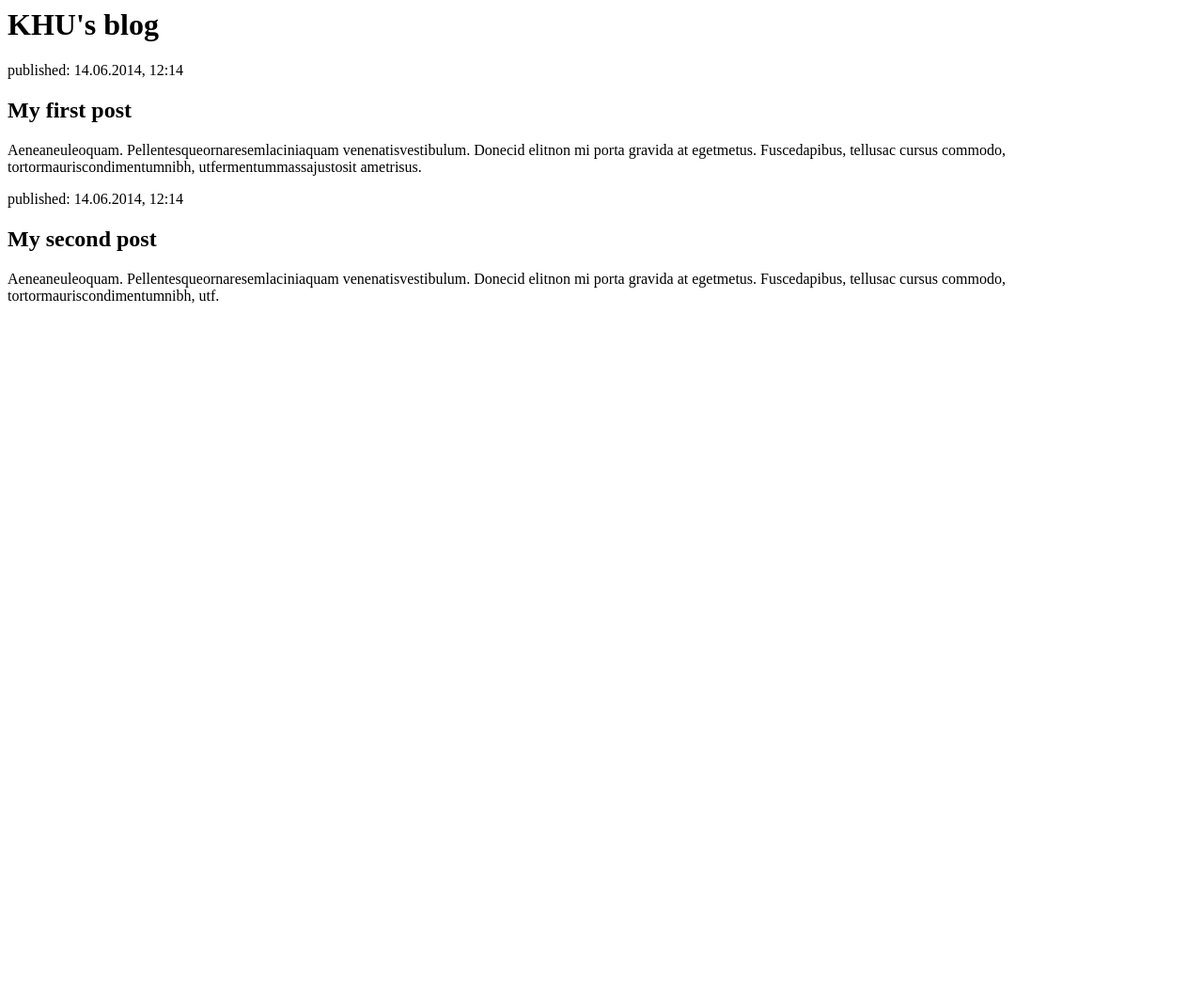
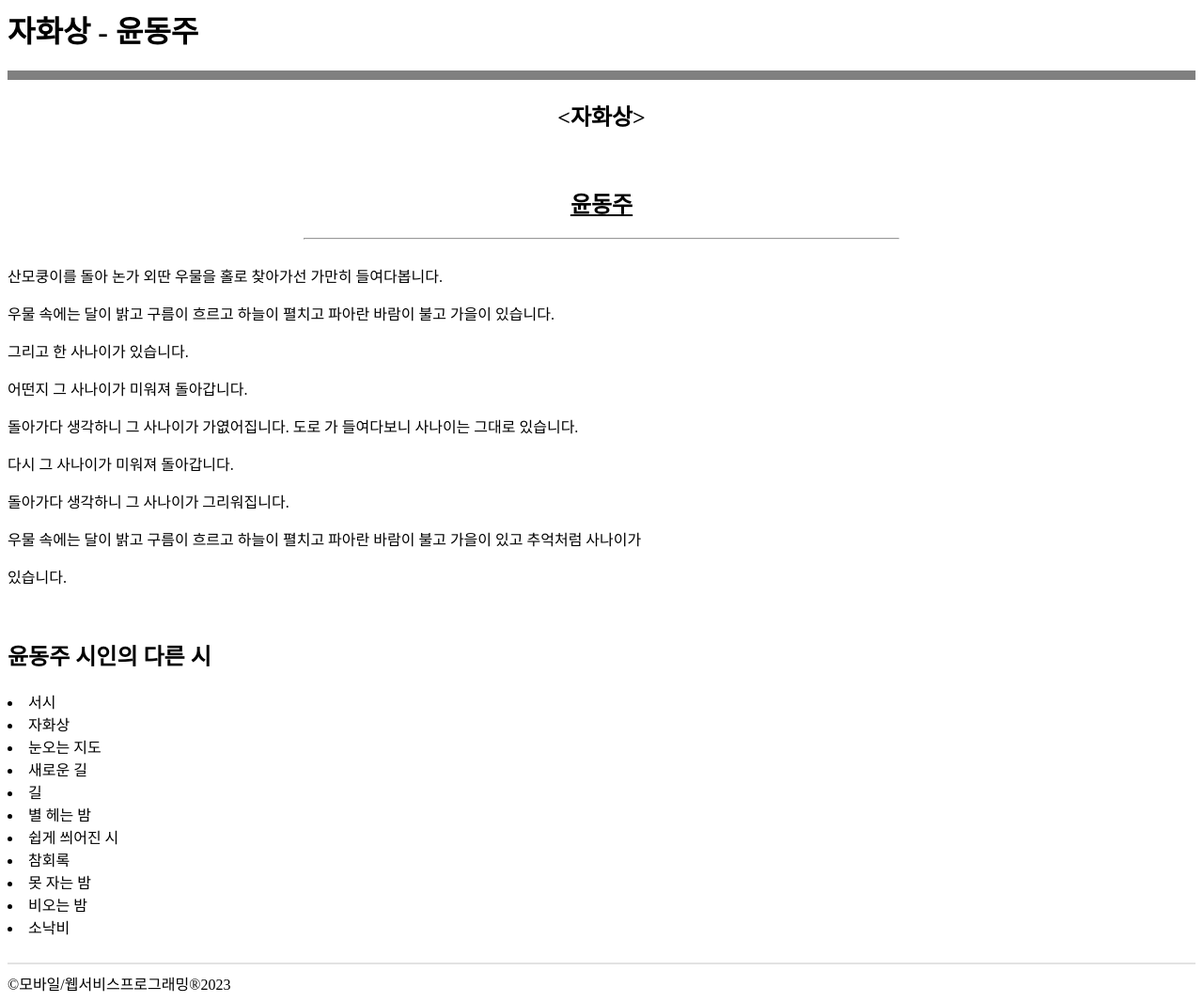
Before and after one commit to WatSeop99/blogweb, a Django app: page / in a window 1280 px wide. Shown: the whole page at 94% size. Before the commit the page ends 323 px from the top, so only its background shows below. Run offline with Django 5.2, Linux system fonts and the light colour scheme.

Commit message:
Modify post_list.html

```diff
--- a/mysite/djangoenv/blog/templates/blog/post_list.html
+++ b/mysite/djangoenv/blog/templates/blog/post_list.html
@@ -1,4 +1,4 @@
-<html>
+{% comment %} <html>
     <head>
         <title>KHU's blog </title>
     </head>
@@ -25,4 +25,68 @@
             </p>
         </div>
     </body>
+</html> {% endcomment %}
+
+<!DOCTYPE html5>
+<html>
+  <head>
+    <title>윤동주 - 자화상</title>
+  </head>
+
+  <body>
+    <header>
+        <h1>자화상 - 윤동주</h1>
+        <hr size="10px" color="grey"></hr>
+      </header>
+    <section>
+      <header>
+        <center>
+            <h2><자화상></h2>
+            <br>
+            <h2><u>윤동주</u></h2>
+        </center>
+        <hr width="50%"></hr>
+      </header>
+      <article>
+        <br>
+        산모쿵이를 돌아 논가 외딴 우물을 홀로 찾아가선 가만히 들여다봅니다.
+        <p></p>
+        우물 속에는 달이 밝고 구름이 흐르고 하늘이 펼치고 파아란 바람이 불고 가을이 있습니다.
+        <p></p>
+        그리고 한 사나이가 있습니다.
+        <p></p>
+        어떤지 그 사나이가 미워져 돌아갑니다.
+        <p></p>
+        돌아가다 생각하니 그 사나이가 가엾어집니다. 도로 가 들여다보니 사나이는 그대로 있습니다.
+        <p></p>
+        다시 그 사나이가 미워져 돌아갑니다.
+        <p></p>
+        돌아가다 생각하니 그 사나이가 그리워집니다.
+        <p></p>
+        우물 속에는 달이 밝고 구름이 흐르고 하늘이 펼치고 파아란 바람이 불고 가을이 있고 추억처럼 사나이가
+        <p></p>
+        있습니다.<p></p>
+        <br>
+        <aside>
+            <h2>윤동주 시인의 다른 시</h2>
+            <ur>
+                <li>서시</li>
+                <li>자화상</li>
+                <li>눈오는 지도</li>
+                <li>새로운 길</li>
+                <li>길</li>
+                <li>별 헤는 밤</li>
+                <li>쉽게 씌어진 시</li>
+                <li>참회록</li>
+                <li>못 자는 밤</li>
+                <li>비오는 밤</li>
+                <li>소낙비</li>
+            </ur>
+            <br>
+            <hr color="#E2E2E2">
+        </aside>
+      </article>
+      <footer>©모바일/웹서비스프로그래밍®2023</footer>
+    </section>
+  </body>
 </html>
```
